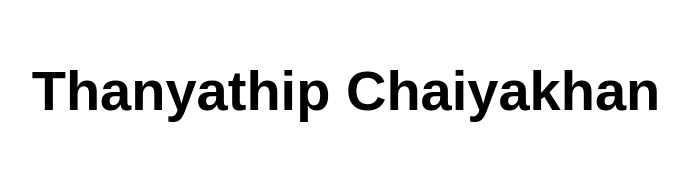
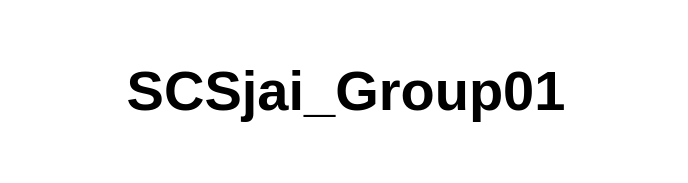
Before and after one commit to thanyathipc/webappkku, a website: page src/index.html in a window 1280 px wide. Shown: the whole page, without its empty margins (294-982 px from the left). Drawn offline with Linux system fonts and the light colour scheme.

Commit message:
Update index.html

```diff
--- a/src/index.html
+++ b/src/index.html
@@ -10,7 +10,7 @@
 
 <body>
   <main>
-    <h1>Thanyathip Chaiyakhan</h1>
+    <h1>SCSjai_Group01</h1>
   </main>
 </body>
 
```
